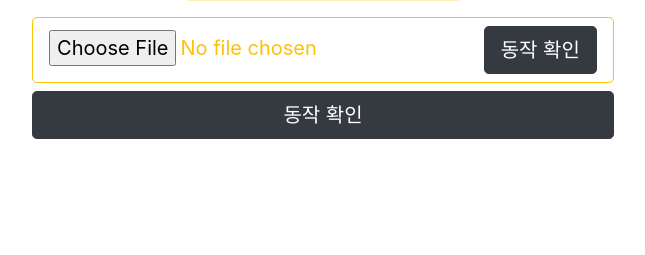
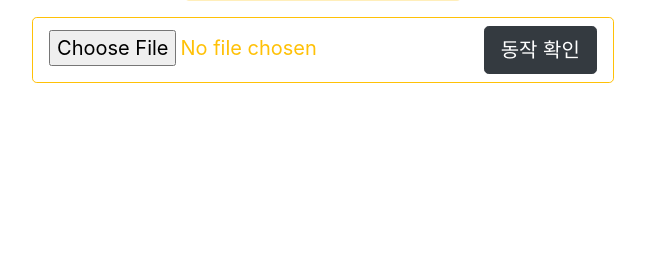
Before and after one commit to hayongwoon/space_project2, a Flask app: page / in a window 1280 px wide. Shown: the part 545-800 px from the top of the page, without its empty margins (317-962 px from the left). Run offline with Flask 2, Linux system fonts and the light colour scheme; some libraries are stand-ins or nearby versions.

Commit message:
버튼삭제

```diff
--- a/templates/index.html
+++ b/templates/index.html
@@ -48,7 +48,6 @@
             <input type="file" name="file_give"/>
             <button type="submit" class="btn btn-dark btn-lg ">동작 확인</button>
         </form>
-        <button type="button" class="btn btn-dark btn-lg ">동작 확인</button>
     </div>
 </div>
 </body>
```
